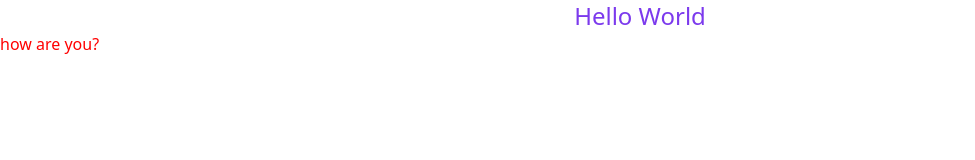
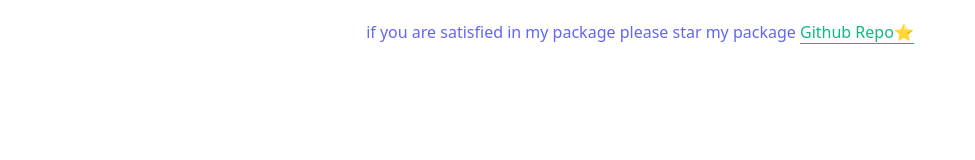
Before and after one commit to meXuvo/tailwind-startup, a website: page public/index.html in a window 1280 px wide. Shown: the whole page, without its empty margins (0-975 px from the left). Drawn offline with nearby package versions, Linux system fonts and the light colour scheme; files that its build step writes are made by us from their sources.

Commit message:
Update index.html

```diff
--- a/public/index.html
+++ b/public/index.html
@@ -8,10 +8,9 @@
 </head>
 <body>
 
-  <div class="container mx-auto">
-    <h1 class="flex justify-center capitalize text-2xl text-purple-600">hello world</h1>
-  </div>
-<p class="suvo">how are you?</p>
+<div class="container mx-auto">
+        <p class="text-indigo-500 text-center text-md mt-5"> if you are satisfied in my package please star my package <a href="https://github.com/meXuvo/Tailwind-Mixed" target="mexuvo" class="text-green-500 border-b border-green-500 capitalize">github repo⭐</a> </p>
+    </div>
 
 </body>
 </html>
```
